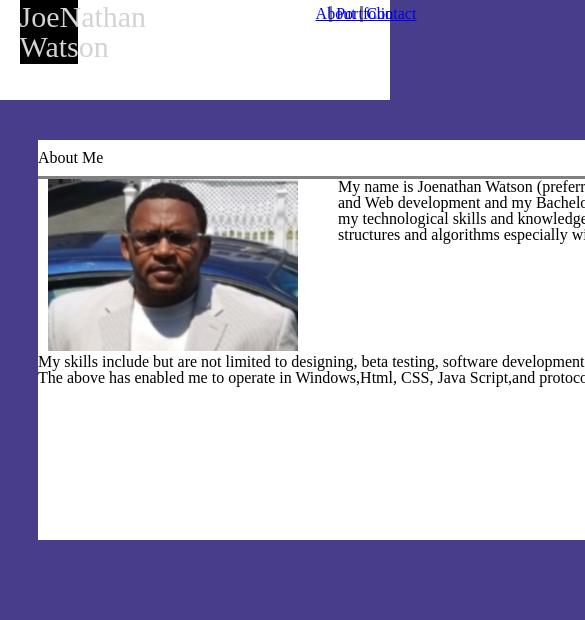
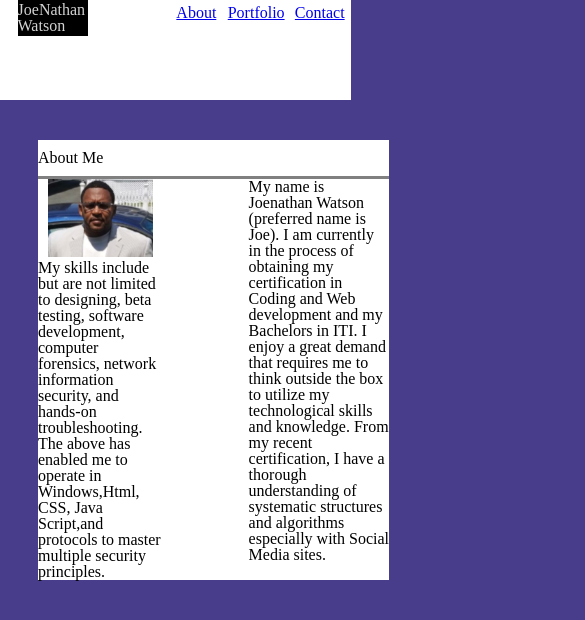
Before and after one commit to Jaydanasara/basic-portfolio, a plain HTML site: page index.html in a window 390 px wide. Shown: the top 620 px of the page, 585 px wide, since content can reach past the window. Drawn offline with Linux system fonts and the light colour scheme.

Commit message:
media querries

```diff
--- a/assets/css/style.css
+++ b/assets/css/style.css
@@ -159,3 +159,86 @@ footer{
     border-top: solid 10px black;
     text-align: center;
 }
+@media screen and (max-width:1100px){
+
+    #lil-box {
+        width:100%;
+        height:70%;
+    }
+
+    #big-box{
+        width:100%;
+    }
+
+    #part1{
+        width: 40%;
+
+    }
+
+    #part2{
+        width:35%;
+
+    }
+
+    img{
+        height:20%;
+        width:30%;
+    }
+
+
+    #name{
+        width: 20%;
+        font-size: 100%;
+    }
+
+    body{
+        width:90%;
+    }
+
+    #about{
+        margin-right:10%;
+        border-right: white;
+
+    }
+
+    #portfolio{
+        margin-right: 12%;
+        border-right:white;
+
+    }
+
+    #contact{
+        margin-right: 10%;
+    }
+
+    #contact-box{
+        width:90%
+    }
+
+    input{
+        width:90%;
+    }
+
+    textarea{
+        width:90%;
+        clear:both;
+    }
+    .p1{
+
+    }
+
+    .p2{
+
+
+    }
+    .p3{
+
+    }
+    .p4{
+
+    }
+    .p5{
+
+
+    }
+}
--- a/index.html
+++ b/index.html
@@ -1,5 +1,9 @@
 <!DOCTYPE html>
-<html>
+<html lang="en">
+<head>
+    <meta charset="UTF-8">
+    <meta name="viewport" content="width=device-width, initial-scale=1.0">
+    <meta http-equiv="X-UA-Compatible" content="ie=edge">
 <head>
 <title> Watson's portfolio</title>
 <link rel="stylesheet" href="assets/css/reset.css">
```
Also changed, not shown: portfolio.html (+1 -1 lines), assets/images/id pic.jpg (added).
